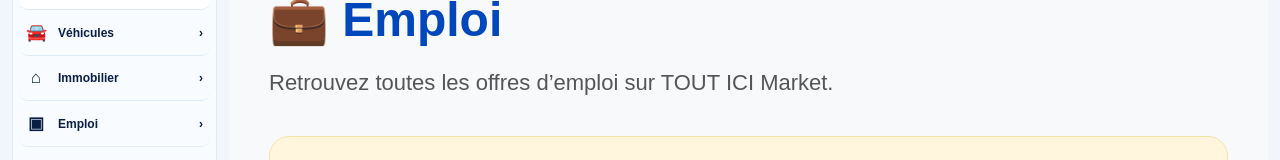
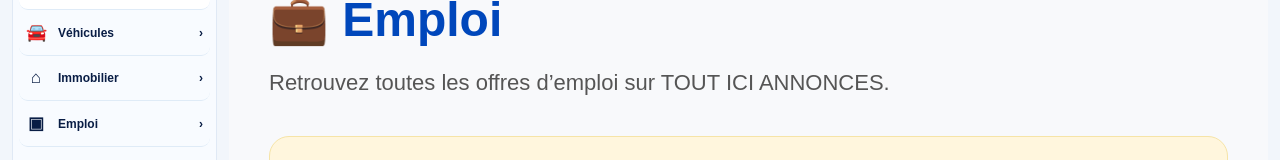
Before and after one commit to Touticimarket/tout-ici-market, a Next.js app: page /emploi in a window 1280 px wide. Shown: the part 279-439 px from the top of the page. Built offline with nearby package versions, Linux system fonts and the light colour scheme.

Commit message:
Update app/emploi/page.tsx visible branding to TOUT ICI ANNONCES without changing routes

```diff
--- a/app/emploi/page.tsx
+++ b/app/emploi/page.tsx
@@ -19,7 +19,7 @@ export default function EmploiPage() {
       </h1>
 
       <p style={{ fontSize: "22px", color: "#555" }}>
-        Retrouvez toutes les offres d’emploi sur TOUT ICI Market.
+        Retrouvez toutes les offres d’emploi sur TOUT ICI ANNONCES.
       </p>
 
       <div
```
